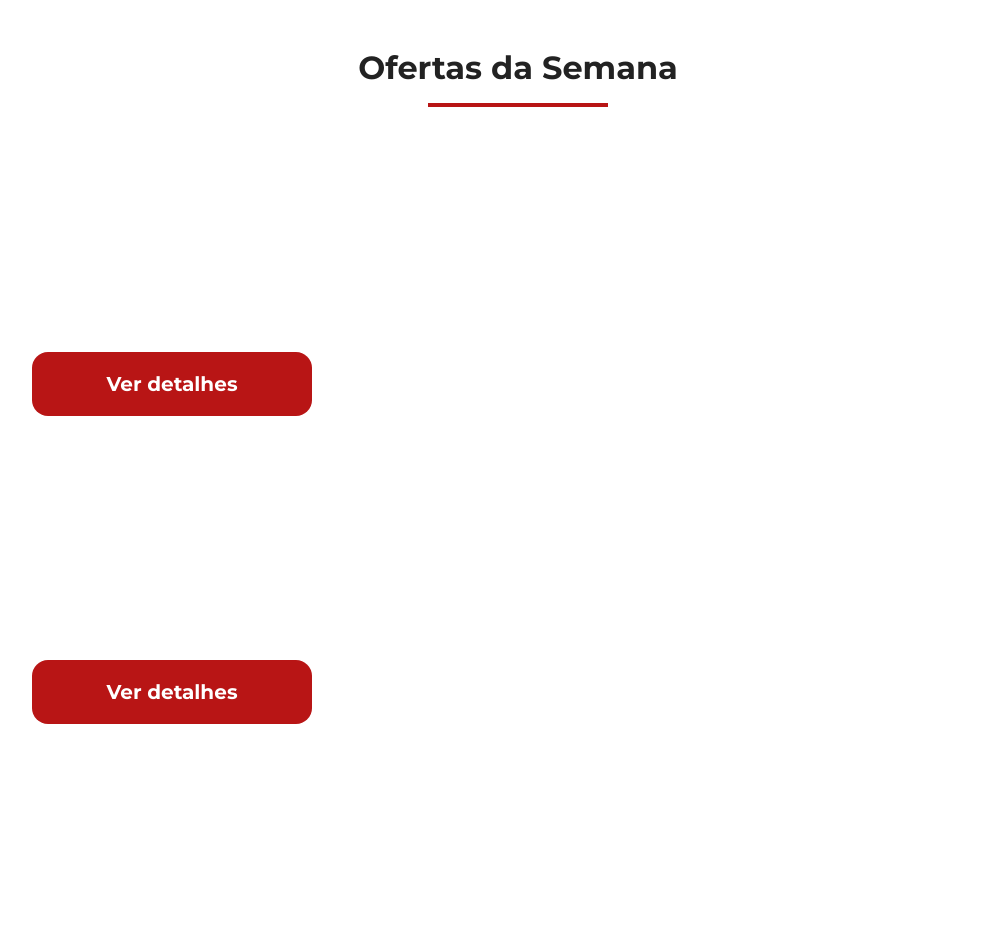
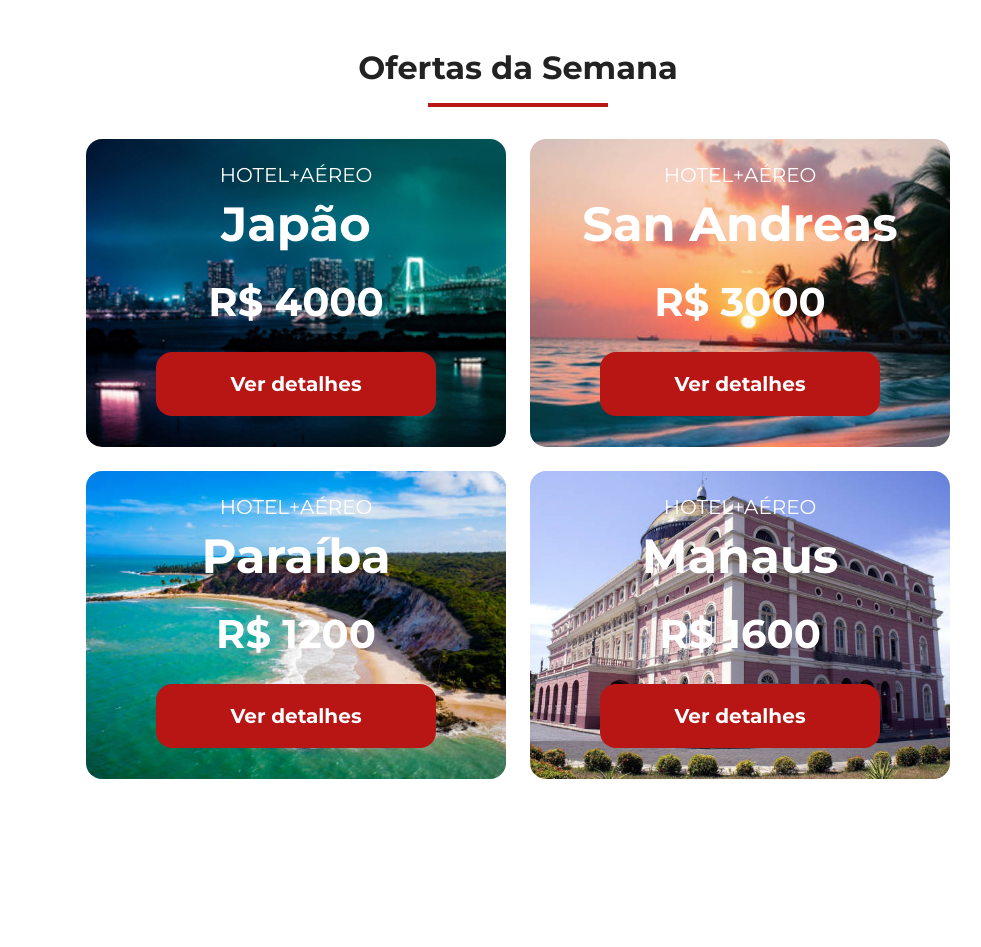
Before and after one commit to DevCViniciusAN/jornada-viagens, a plain HTML site: page index.html in a window 1280 px wide. Shown: the part 1080-2027 px from the top of the page, without its empty margins (122-1103 px from the left). After the commit the page ends 1859 px from the top, so only its background shows below. Drawn offline with Linux system fonts and the light colour scheme.

Commit message:
finaliza sessao de ofertas

```diff
--- a/css/offes.css
+++ b/css/offes.css
@@ -1,3 +1,10 @@
+.offers-cards{
+    display: flex;
+    flex-direction: column;
+    align-items: center;
+    gap: 24px;
+}
+
 .card{
     color: var(--text-secondary-color);
     width: 312px;
@@ -33,9 +40,41 @@
     display:inline-block
 }
 
+.card.japao{
+    background-image: url('../img/bg-card-japao.jpg');
+    background-size: cover;
+    background-position: center;
+}
+
+.card.san-andreas{
+    background-image: url('../img/bg-card-sam-andreas.jpg');
+    background-size: cover;
+    background-position: center;
+}
+
+.card.paraiba{
+    background-image: url('../img/bg-card-paraiba.jpg');
+    background-size: cover;
+    background-position: center;
+}
+
+.card.manaus{
+    background-image: url('../img/bg-card-manaus.jpg');
+    background-size: cover;
+    background-position: center;
+}
+
+@media screen and (min-width:768px) {
+    .offers-cards{
+        flex-direction: row;
+        flex-wrap: wrap;
+        justify-content: center;
+    }
+}
+
 @media screen and (min-width:1024px) {
     .card{
-        width: 588px;
+        width: 420px;
         height: 308px;
     }
 
@@ -47,3 +86,18 @@
         font-size: 40px;
     }
 }
+
+@media screen and (min-width: 1444px) {
+    .card{
+        width: 588px;
+    }
+
+}
+
+@media screen and (min-width: 1920px) {
+    .offers-cards{
+        width: 1250px;
+        margin: 0 auto;
+    }
+
+}
--- a/index.html
+++ b/index.html
@@ -48,7 +48,7 @@
         <hr>
       </div>
       <div class="offers-cards">
-        <article class="card">
+        <article class="card japao">
           <header>
             <p>HOTEL+AÉREO</p>
             <h3>Japão <br> <span>R$ 4000</span></h3>
@@ -57,7 +57,7 @@
             <a href="#" class="button">Ver detalhes</a>
           </footer>
         </article>
-        <article class="card">
+        <article class="card san-andreas">
           <header>
             <p>HOTEL+AÉREO</p>
             <h3>San Andreas <br> <span>R$ 3000</span></h3>
@@ -66,7 +66,7 @@
             <a href="#" class="button">Ver detalhes</a>
           </footer>
         </article>
-        <article class="card">
+        <article class="card paraiba">
           <header>
             <p>HOTEL+AÉREO</p>
             <h3>Paraíba <br> <span>R$ 1200</span></h3>
@@ -75,7 +75,7 @@
             <a href="#" class="button">Ver detalhes</a>
           </footer>
         </article>
-        <article class="card">
+        <article class="card manaus">
           <header>
             <p>HOTEL+AÉREO</p>
             <h3>Manaus <br> <span>R$ 1600</span></h3>
```
Also changed, not shown: img/bg-card-japao.jpg (added), img/bg-card-manaus.jpg (added), img/bg-card-paraiba.jpg (added), img/bg-card-sam-andreas.jpg (added).
